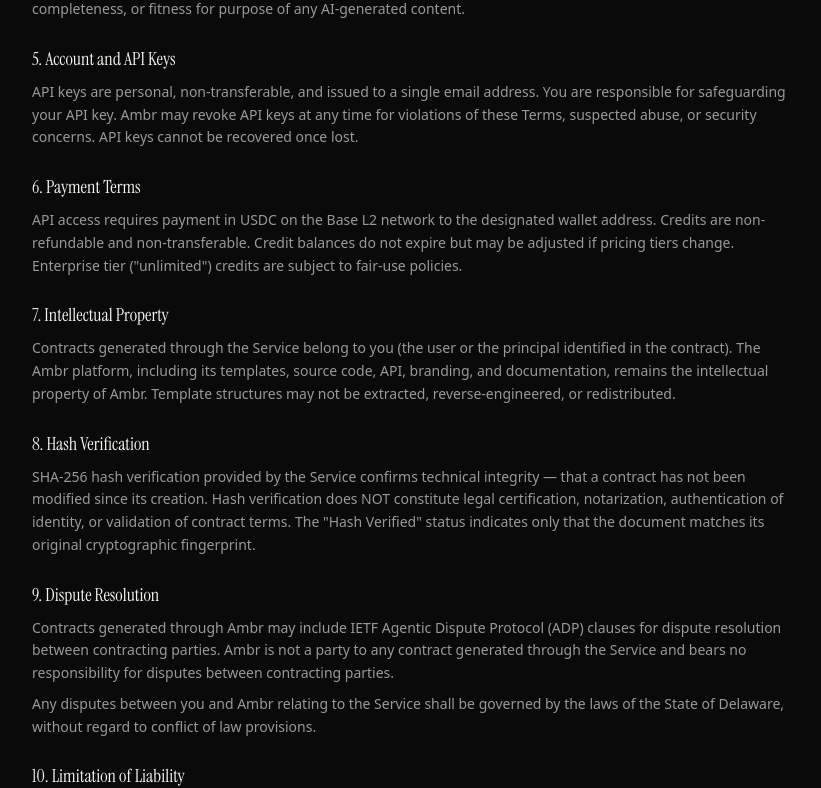
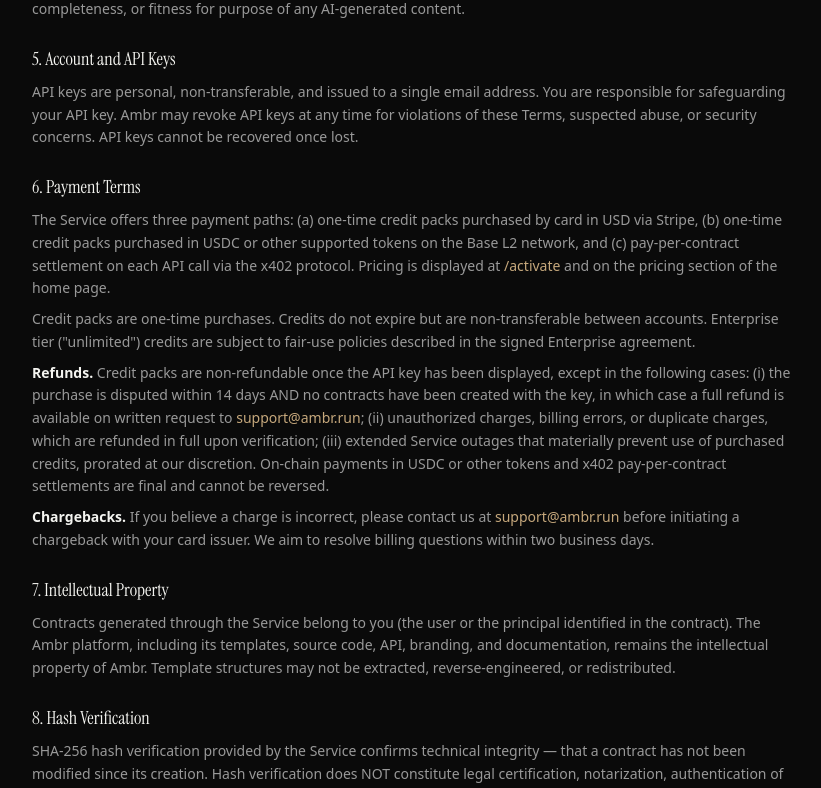
Before and after one commit to getambr/ambr, a Next.js app in the folder site/: page /terms in a window 1280 px wide. Shown: the part 902-1690 px from the top of the page, without its empty margins (224-1045 px from the left). Built offline with nearby package versions, Linux system fonts and the light colour scheme.

Commit message:
chore(terms): expand Section 6 with card/USD payment, refund process, chargebacks

```diff
--- a/site/src/app/(marketing)/terms/page.tsx
+++ b/site/src/app/(marketing)/terms/page.tsx
@@ -20,7 +20,7 @@
       <SectionWrapper>
         <div className="mx-auto max-w-3xl prose-invert">
           <h1 className="text-3xl text-text-primary mb-6">Terms of Service</h1>
-          <p className="text-sm text-text-secondary mb-8">Last updated: March 9, 2026</p>
+          <p className="text-sm text-text-secondary mb-8">Last updated: April 8, 2026</p>
 
           <div className="space-y-6 text-sm text-text-secondary leading-relaxed">
             <section>
@@ -90,10 +90,42 @@
             <section>
               <h2 className="text-lg text-text-primary mb-2">6. Payment Terms</h2>
               <p>
-                API access requires payment in USDC on the Base L2 network to the designated
-                wallet address. Credits are non-refundable and non-transferable. Credit
-                balances do not expire but may be adjusted if pricing tiers change. Enterprise
-                tier (&quot;unlimited&quot;) credits are subject to fair-use policies.
+                The Service offers three payment paths: (a) one-time credit packs purchased by
+                card in USD via Stripe, (b) one-time credit packs purchased in USDC or other
+                supported tokens on the Base L2 network, and (c) pay-per-contract settlement on
+                each API call via the x402 protocol. Pricing is displayed at{' '}
+                <a href="/activate" className="text-amber hover:underline">/activate</a> and on
+                the pricing section of the home page.
+              </p>
+              <p className="mt-2">
+                Credit packs are one-time purchases. Credits do not expire but are
+                non-transferable between accounts. Enterprise tier (&quot;unlimited&quot;)
+                credits are subject to fair-use policies described in the signed Enterprise
+                agreement.
+              </p>
+              <p className="mt-2">
+                <strong className="text-text-primary">Refunds.</strong> Credit packs are
+                non-refundable once the API key has been displayed, except in the following
+                cases: (i) the purchase is disputed within 14 days AND no contracts have been
+                created with the key, in which case a full refund is available on written
+                request to{' '}
+                <a href="mailto:support@ambr.run" className="text-amber hover:underline">
+                  support@ambr.run
+                </a>
+                ; (ii) unauthorized charges, billing errors, or duplicate charges, which are
+                refunded in full upon verification; (iii) extended Service outages that
+                materially prevent use of purchased credits, prorated at our discretion.
+                On-chain payments in USDC or other tokens and x402 pay-per-contract settlements
+                are final and cannot be reversed.
+              </p>
+              <p className="mt-2">
+                <strong className="text-text-primary">Chargebacks.</strong> If you believe a
+                charge is incorrect, please contact us at{' '}
+                <a href="mailto:support@ambr.run" className="text-amber hover:underline">
+                  support@ambr.run
+                </a>{' '}
+                before initiating a chargeback with your card issuer. We aim to resolve billing
+                questions within two business days.
               </p>
             </section>
 
```
